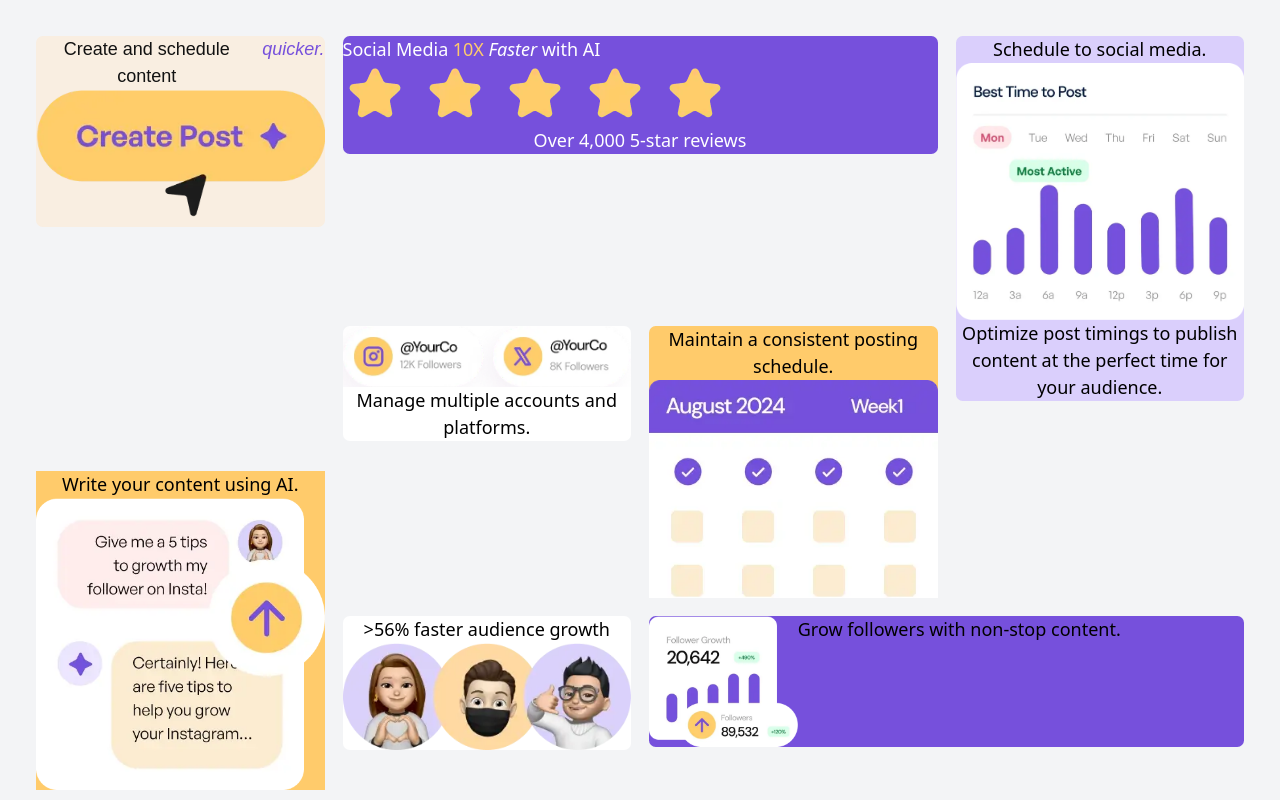
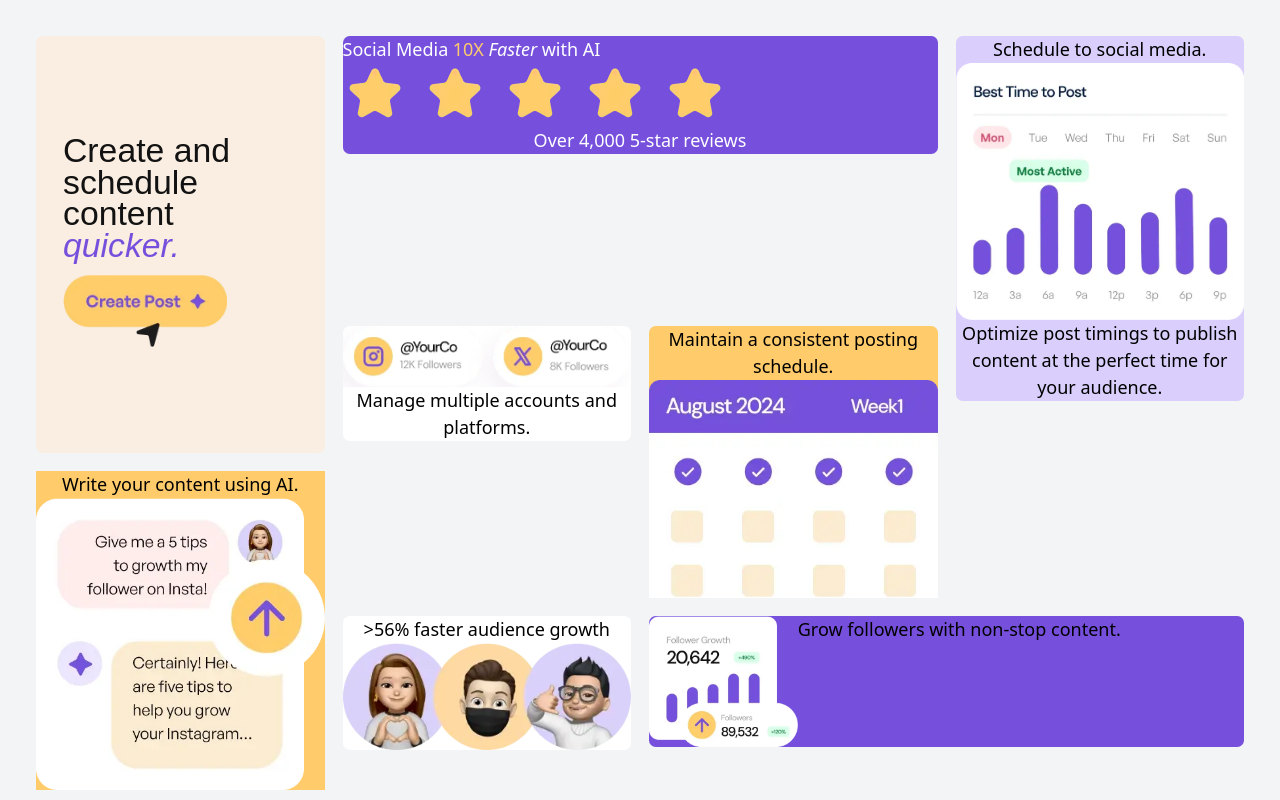
Before and after one commit to ninamicle/bento-grid-fm, a React (Vite) app in the folder bento-grid/: page / in a window 1280 px wide. Shown: the top 800 px of the page. Built offline with nearby package versions, Linux system fonts and the light colour scheme; a web font is replaced by a local one.

Commit message:
firstItemGrid finished

```diff
--- a/bento-grid/src/App.tsx
+++ b/bento-grid/src/App.tsx
@@ -12,7 +12,11 @@ function App() {
   return (
     <>
       <div>
-        <div className="grid grid-cols-1 grid-rows-7 grid-flow-col lg:grid-cols-4 lg:grid-rows-6 gap-4">
+        <div
+          className="grid grid-cols-1 grid-rows-7 grid-flow-col
+         md:grid-cols-1 md:grid-rows-7 md:grid-flow-col
+         lg:grid-cols-4 lg:grid-rows-6 gap-4"
+        >
           <div className="row-span-3">
             <FirstItemGrid />
           </div>
--- a/bento-grid/src/components/FirstItemGrid.tsx
+++ b/bento-grid/src/components/FirstItemGrid.tsx
@@ -1,8 +1,16 @@
 const FirstItemGrid = () => {
   return (
-    <>
-      <div className="bg-yellow-100 rounded-md">
-        <div className="flex gap-1">
+    <div className="bg-yellow-100 rounded-md px-6 h-full flex justify-center text-start items-center text-3xl">
+      <div>
+        <ContentText />
+        <ContentImage />
+      </div>
+    </div>
+  );
+};
+
+const ContentText = () => (
+  <div className="flex flex-col leading-7">
     <span className="font-dm-medium text-black">
       Create and schedule content
     </span>
@@ -10,13 +18,15 @@ const FirstItemGrid = () => {
       quicker.
     </span>
   </div>
+);
+
+const ContentImage = () => (
+  <div className="w-[70%] mt-3">
     <img
       src="../../public/images/illustration-create-post.webp"
       alt="Create Post Illustration"
     />
   </div>
-    </>
 );
-};
 
 export default FirstItemGrid;
```
Lines whose indentation alone changed are shown as unchanged.
